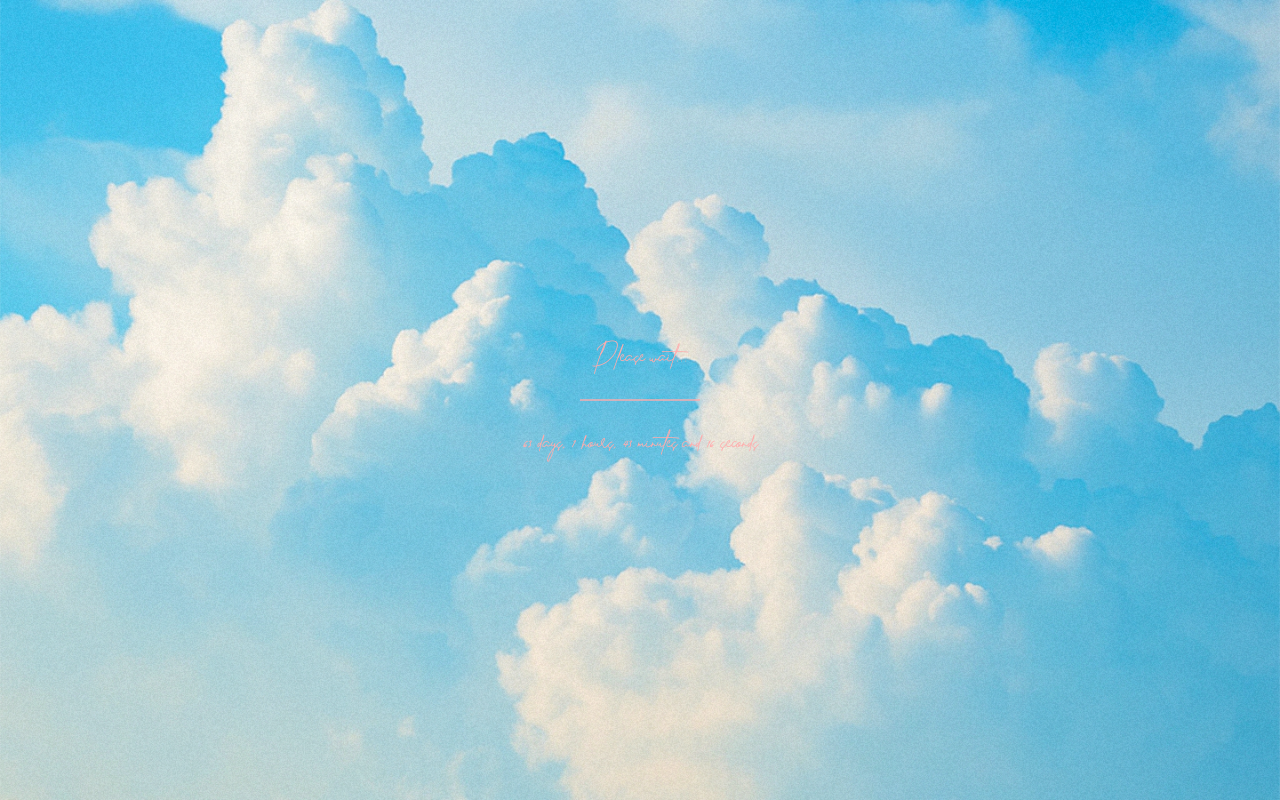
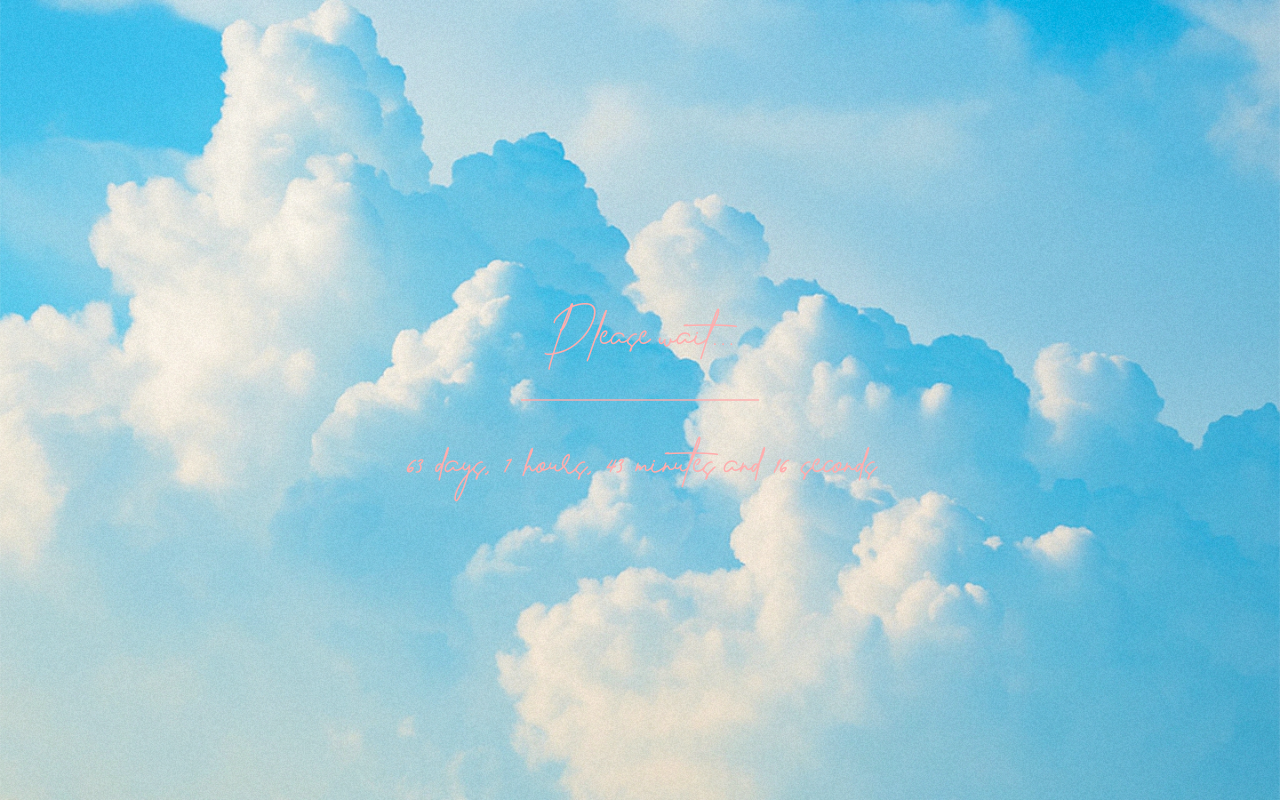
Before and after one commit to ZloyBublik/Darina_Present, a Flask app: page / in a window 1280 px wide. Run offline with Flask 3, Linux system fonts and the light colour scheme.

Commit message:
change to font size

```diff
--- a/templates/index.html
+++ b/templates/index.html
@@ -22,7 +22,7 @@
       display: flex;
       justify-content: center;
       align-items: center;
-      font-size: 2rem;
+      font-size: 4rem;
     }
 
     .container {
```
